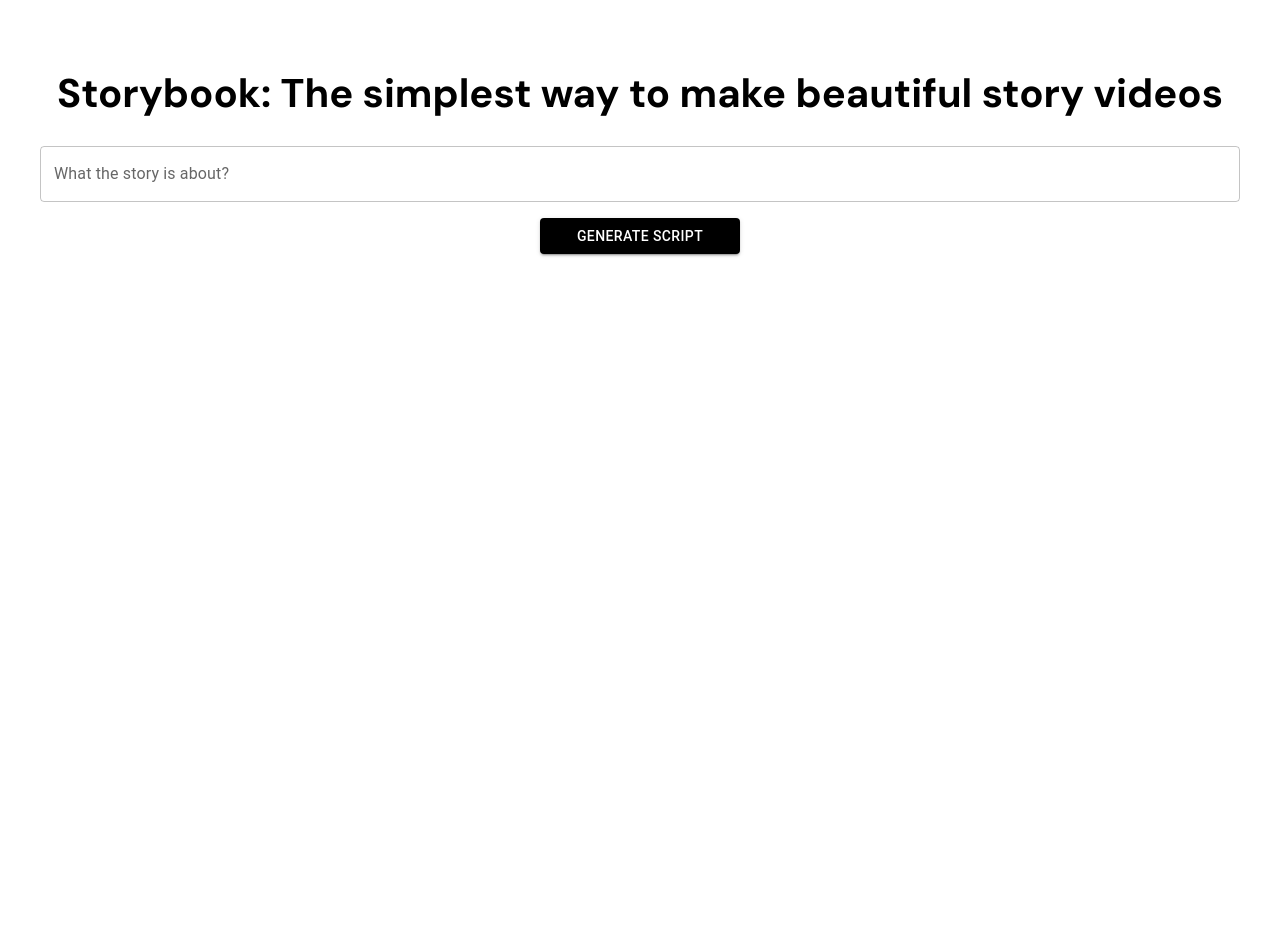
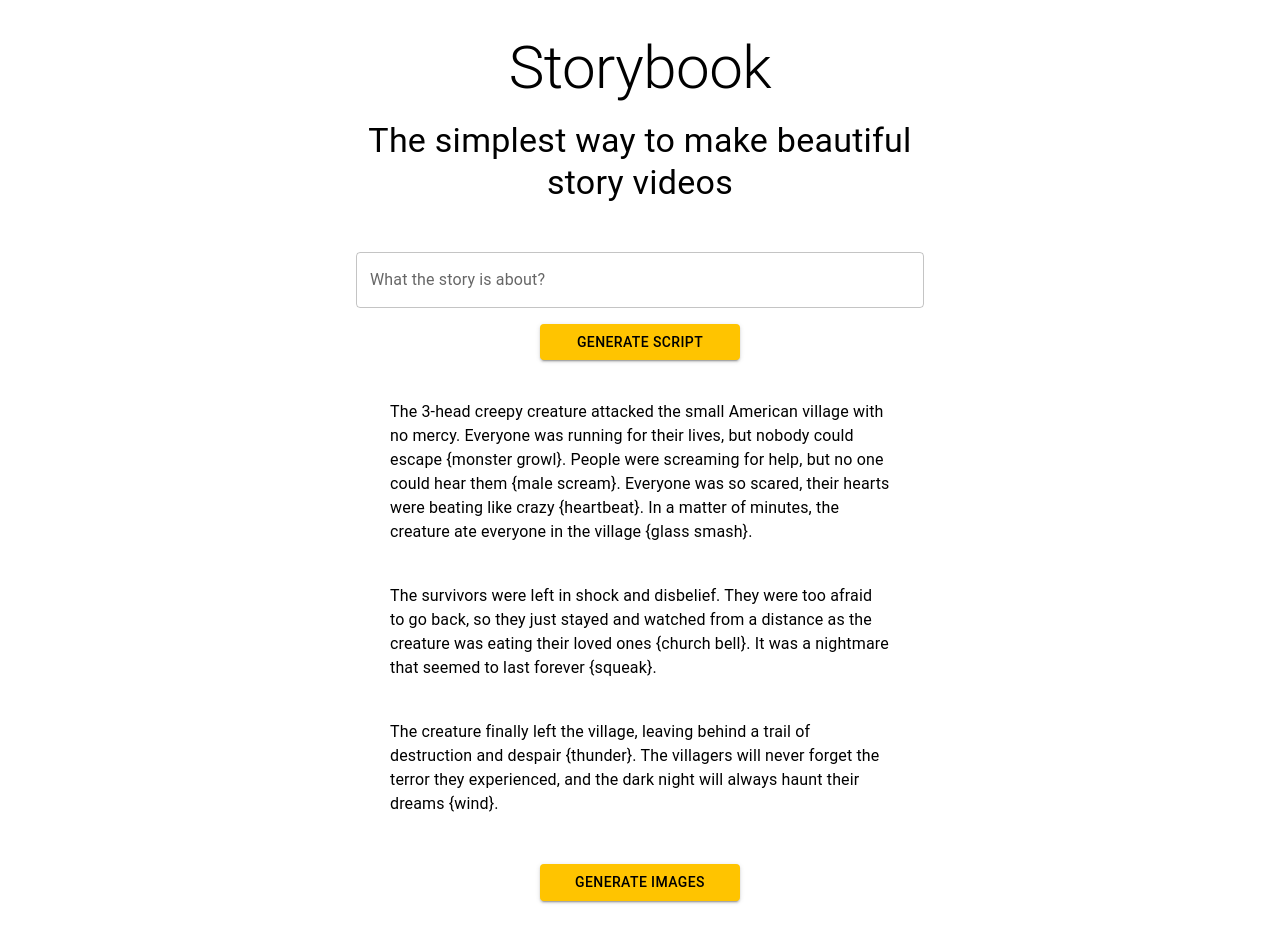
Before and after one commit to jbowen4/storybook, a React (Vite) app: page / in a window 1280 px wide. Shown: the top 942 px of the page. Before the commit the page ends 800 px from the top, so only its background shows below. Built offline with nearby package versions, Linux system fonts and the light colour scheme; the HTML template or start-up script is replaced by a standard one.

Commit message:
UI changes

```diff
--- a/src/App.css
+++ b/src/App.css
@@ -10,12 +10,6 @@
   padding: 1.5em;
   will-change: filter;
   transition: filter 300ms;
-}
-.logo:hover {
-  filter: drop-shadow(0 0 2em #646cffaa);
-}
-.logo.react:hover {
-  filter: drop-shadow(0 0 2em #61dafbaa);
 }
 
 @keyframes logo-spin {
--- a/src/App.jsx
+++ b/src/App.jsx
@@ -1,23 +1,26 @@
 import { useEffect, useState } from 'react';
-import reactLogo from './assets/react.svg';
 import './App.css';
 import  TextField from "@mui/material/TextField";
-import  FormControl from "@mui/material/FormControl";
-import  InputLabel from "@mui/material/InputLabel";
-import  Select from "@mui/material/Select";
-import  FormControlLabel from "@mui/material/FormControlLabel";
-import  Button from "@mui/material/Button";
+import Button from "@mui/material/Button";
 import Grid from '@mui/material/Unstable_Grid2';
 import ImageList from '@mui/material/ImageList';
 import ImageListItem from '@mui/material/ImageListItem';
 
 import Lottie from 'lottie-react';
 import wizardAnimation from './assets/wizard.json';
-import {Box} from "@mui/material";
+import {Box, Typography} from "@mui/material";
 
 // const baseURL = process.env.BASE_URL;
 const baseURL = "https://1hp4qvie0k.execute-api.us-east-1.amazonaws.com/production";
 let testing_img = false;
+
+const testScenes = [
+        "The 3-head creepy creature attacked the small American village with no mercy. Everyone was running for their lives, but nobody could escape {monster growl}. People were screaming for help, but no one could hear them {male scream}. Everyone was so scared, their hearts were beating like crazy {heartbeat}. In a matter of minutes, the creature ate everyone in the village {glass smash}.",
+      "The survivors were left in shock and disbelief. They were too afraid to go back, so they just stayed and watched from a distance as the creature was eating their loved ones {church bell}. It was a nightmare that seemed to last forever {squeak}.",
+      "The creature finally left the village, leaving behind a trail of destruction and despair {thunder}. The villagers will never forget the terror they experienced, and the dark night will always haunt their dreams {wind}.",
+
+
+    ]
 
 function StandardImageList({images, handleChosen, chosen}) {
   let rowImages = []
@@ -67,14 +70,8 @@ function App() {
   const [body, setBody] = useState('');
   const [loading, setLoading] = useState(false);
   const [loadingImages, setLoadingImages] = useState(false);
-  const [scenes, setScenes] = useState([]);
-  //[
-  //     "The 3-head creepy creature attacked the small American village with no mercy. Everyone was running for their lives, but nobody could escape {monster growl}. People were screaming for help, but no one could hear them {male scream}. Everyone was so scared, their hearts were beating like crazy {heartbeat}. In a matter of minutes, the creature ate everyone in the village {glass smash}.",
-  //   "The survivors were left in shock and disbelief. They were too afraid to go back, so they just stayed and watched from a distance as the creature was eating their loved ones {church bell}. It was a nightmare that seemed to last forever {squeak}.",
-  //   "The creature finally left the village, leaving behind a trail of destruction and despair {thunder}. The villagers will never forget the terror they experienced, and the dark night will always haunt their dreams {wind}.",
-  //
-  //
-  // ]
+  const [scenes, setScenes] = useState(testScenes);
+
   const [chosen, setChosen] = useState([
       [1, 0],
         [1, 0],
@@ -240,7 +237,6 @@ function App() {
 
   return (
     <Box className='App'>
-      <h1 className='header'>Storybook: The simplest way to make beautiful story videos</h1>
       <Grid
           container
           spacing={{xs: 0, sm: 2, md: 2}}
@@ -248,7 +244,28 @@ function App() {
           justifyContent="center"
       >
         <Grid paddingX={2} container alignItems="center" justifyContent="center" direction="column" item
-              xs={12} sm={12} md={12}>
+              xs={12} sm={12} md={12}
+              maxWidth={{xs: 600, sm: 600, md: 600}}
+        >
+          <Typography
+              align="center"
+              variant="h2"
+              gutterBottom
+              sx={{marginBottom: 2}}
+          >
+            Storybook
+          </Typography>
+
+
+          <Typography
+              align="center"
+              sx={{marginBottom: 5}}
+              variant="h4"
+              gutterBottom
+          >
+            The simplest way to make beautiful story videos
+          </Typography>
+
           <TextField
               sx={{marginY: 1, minWidth: 200}}
               label="What the story is about?"
@@ -258,48 +275,102 @@ function App() {
               multiline
               value={body}
               onChange={(e) => setBody(e.target.value)}></TextField>
+
           <Button
               variant="contained"
-              sx={{backgroundColor: '#000', color: '#fff', marginY: 1, minWidth: 200}}
+              sx={{
+                backgroundColor: '#ffc400',
+                ":hover": {
+                  backgroundColor: '#ffc400',
+                },
+                color: '#000000',
+                marginY: 1,
+                minWidth: 200
+              }}
               onClick={() => getStory()}>
             Generate Script
           </Button>
         </Grid>
       </Grid>
-      <Box className='container'>
+
+      <Grid
+          direction="column" item xs={4}
+          display="flex"
+          flexDirection="row"
+          justifyContent='center'
+      >
+            <Grid
+                item
+                xs={12}
+                sm={12}
+                md={12}
+                display='flex'
+            >
                       {loading && scenes.length === 0 ? (
-          <div className='inner-box'>
+                        <Box className='inner-box'>
                           <Lottie animationData={wizardAnimation} loop={true} />
                           <p className='text'>Loading...</p>
-          </div>
+                        </Box>
                       ) : (
-          <div className='inner-box'>
+                          <Box sx={{ width: '100%', maxWidth: 500 }}>
+
                           {scenes.map((scene, index) => (
-              <p className='scene' key={index}>
+                              <Typography
+                                  align="left"
+                                sx={{marginY: 5}}
+                                  variant="body1" gutterBottom key={index}>
                                 {scene}
-              </p>
+                              </Typography>
                           ))}
-          </div>
+                        </Box>
                       )}
-        {}
-      </Box>
+            </Grid>
+      </Grid>
 
       {scenes.length > 0 &&
           <Button
               variant="contained"
-              sx={{backgroundColor: '#000', color: '#fff', marginY: 1, minWidth: 200}}
+              sx={{
+                backgroundColor: '#ffc400',
+                ":hover": {
+                  backgroundColor: '#ffc400',
+                },
+                color: '#000000',
+                marginY: 1,
+                minWidth: 200
+              }}
               onClick={() => getImages()}>
             Generate images
           </Button>
       }
 
+      <Grid
+          direction="column" item xs={4}
+          display="flex"
+          flexDirection="row"
+          justifyContent='center'
+      >
+        <Grid paddingX={2} container alignItems="center" justifyContent="center" direction="column" item
+              xs={12} sm={12} md={12}
+              maxWidth={{xs: 600, sm: 600, md: 600}}
+        >
         {loadingImages && <Lottie animationData={wizardAnimation} loop={true} />}
+        </Grid>
+      </Grid>
       {images ?
           <Box>
             <StandardImageList handleChosen={handleChosen} chosen={chosen} images={images} />
             <Button
                 variant="contained"
-                sx={{backgroundColor: '#000', color: '#fff', marginY: 1, minWidth: 200}}
+                sx={{
+                  backgroundColor: '#ffc400',
+                  ":hover": {
+                    backgroundColor: '#ffc400',
+                  },
+                  color: '#000000',
+                  marginY: 1,
+                  minWidth: 200
+                }}
                 onClick={() => handleGenerateVideo()}>
               Generate Video
             </Button>
@@ -307,9 +378,9 @@ function App() {
           : null}
 
 
-
       {/*{video ? <video src={video} width='750' height='500' controls></video> : null}*/}
       {video ? <a target="_blank" href={video} >Click here in several minutes to see the video</a> : null}
+
     </Box>
   );
 }
--- a/src/index.css
+++ b/src/index.css
@@ -1,62 +1,62 @@
-@import url('https://fonts.googleapis.com/css2?family=DM+Sans:wght@400;500;700&display=swap');
+/*@import url('https://fonts.googleapis.com/css2?family=DM+Sans:wght@400;500;700&display=swap');*/
 
-:root {
-  font-family: 'DM Sans', sans-serif;
-}
+/*:root {*/
+/*  font-family: 'DM Sans', sans-serif;*/
+/*}*/
 
-.header {
-  font-size: 40px;
-}
+/*.header {*/
+/*  font-size: 40px;*/
+/*}*/
 
-/* .container {
-  display: flex;
-  justify-content: space-around;
-  gap: 30px;
-  position: absolute;
-  left: 10px;
-  flex: 1 1 1 1;
-} */
+/*!* .container {*/
+/*  display: flex;*/
+/*  justify-content: space-around;*/
+/*  gap: 30px;*/
+/*  position: absolute;*/
+/*  left: 10px;*/
+/*  flex: 1 1 1 1;*/
+/*} *!*/
 
-textarea {
-  background: transparent;
-  border: 0 none;
-  outline: none;
-  height: 500px;
-  font-family: 'DM Sans', sans-serif;
-  font-size: 30px;
-}
+/*textarea {*/
+/*  background: transparent;*/
+/*  border: 0 none;*/
+/*  outline: none;*/
+/*  height: 500px;*/
+/*  font-family: 'DM Sans', sans-serif;*/
+/*  font-size: 30px;*/
+/*}*/
 
-button {
-  font-size: 20px;
-  padding: 20px;
-  border-radius: 50px;
-  cursor: pointer;
-  width: fit-content;
-  outline: none;
-  border: none;
-  background-color: #343;
-}
+/*!*button {*!*/
+/*!*  font-size: 20px;*!*/
+/*!*  padding: 20px;*!*/
+/*!*  border-radius: 50px;*!*/
+/*!*  cursor: pointer;*!*/
+/*!*  width: fit-content;*!*/
+/*!*  outline: none;*!*/
+/*!*  border: none;*!*/
+/*!*  background-color: #343;*!*/
+/*!*}*!*/
 
-button:hover {
-  transform: scale(1.1, 1.1);
-}
+/*!*button:hover {*!*/
+/*!*  transform: scale(1.1, 1.1);*!*/
+/*!*}*!*/
 
-.inner-box {
-  display: flex;
-  flex-direction: column;
-  flex: 1 1 1 1;
-  flex-basis: 0;
-}
+/*.inner-box {*/
+/*  display: flex;*/
+/*  flex-direction: column;*/
+/*  flex: 1 1 1 1;*/
+/*  flex-basis: 0;*/
+/*}*/
 
-.scene {
-  font-size: 30px;
-  text-align: left;
-}
+/*.scene {*/
+/*  font-size: 30px;*/
+/*  text-align: left;*/
+/*}*/
 
-.scene p {
-  margin: 0;
-}
+/*.scene p {*/
+/*  margin: 0;*/
+/*}*/
 
-.text {
-  font-size: 30px;
-}
+/*.text {*/
+/*  font-size: 30px;*/
+/*}*/
```
Lines whose indentation alone changed are shown as unchanged.
